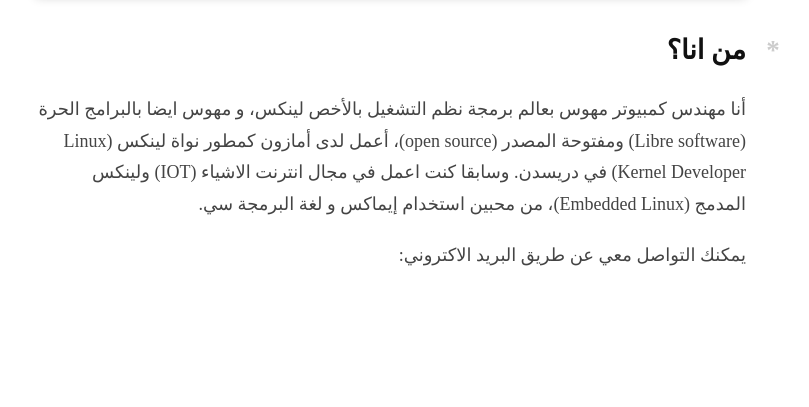
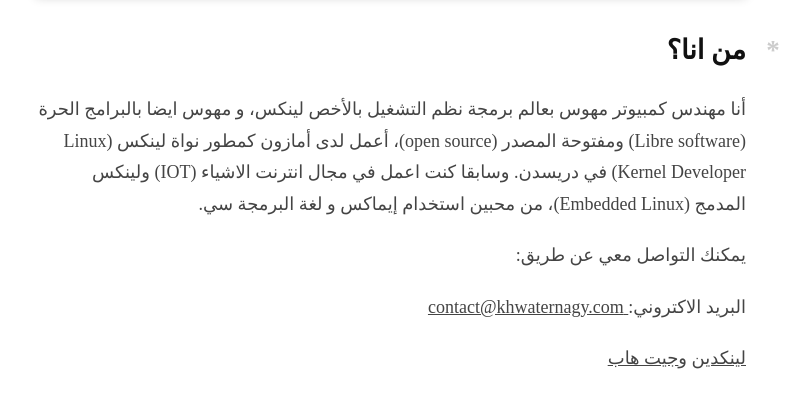
Before and after one commit to nagyation/nagyation.github.io, a plain HTML site: page about.html in a window 1280 px wide. Shown: the part 207-614 px from the top of the page, without its empty margins (249-1058 px from the left). Drawn offline with Linux system fonts and the light colour scheme; a web font is replaced by a local one.

Commit message:
[عني] وضع طرق التواصل

```diff
--- a/about.html
+++ b/about.html
@@ -578,7 +578,16 @@ padding:  30px;
 </p>
 
 <p>
-يمكنك التواصل معي عن طريق البريد الاكتروني:
+يمكنك التواصل معي عن طريق:
+</p>
+
+<p>
+البريد الاكتروني:<a href="mailto:contact@khwaternagy.com"> contact@khwaternagy.com</a>
+</p>
+
+
+<p>
+<a href="https://www.linkedin.com/in/nagyation/">لينكدين</a> و<a href="https://github.com/nagyation">جيت هاب</a>
 </p>
 </div>
 </div>
```
Also changed, not shown: 1 other file.
